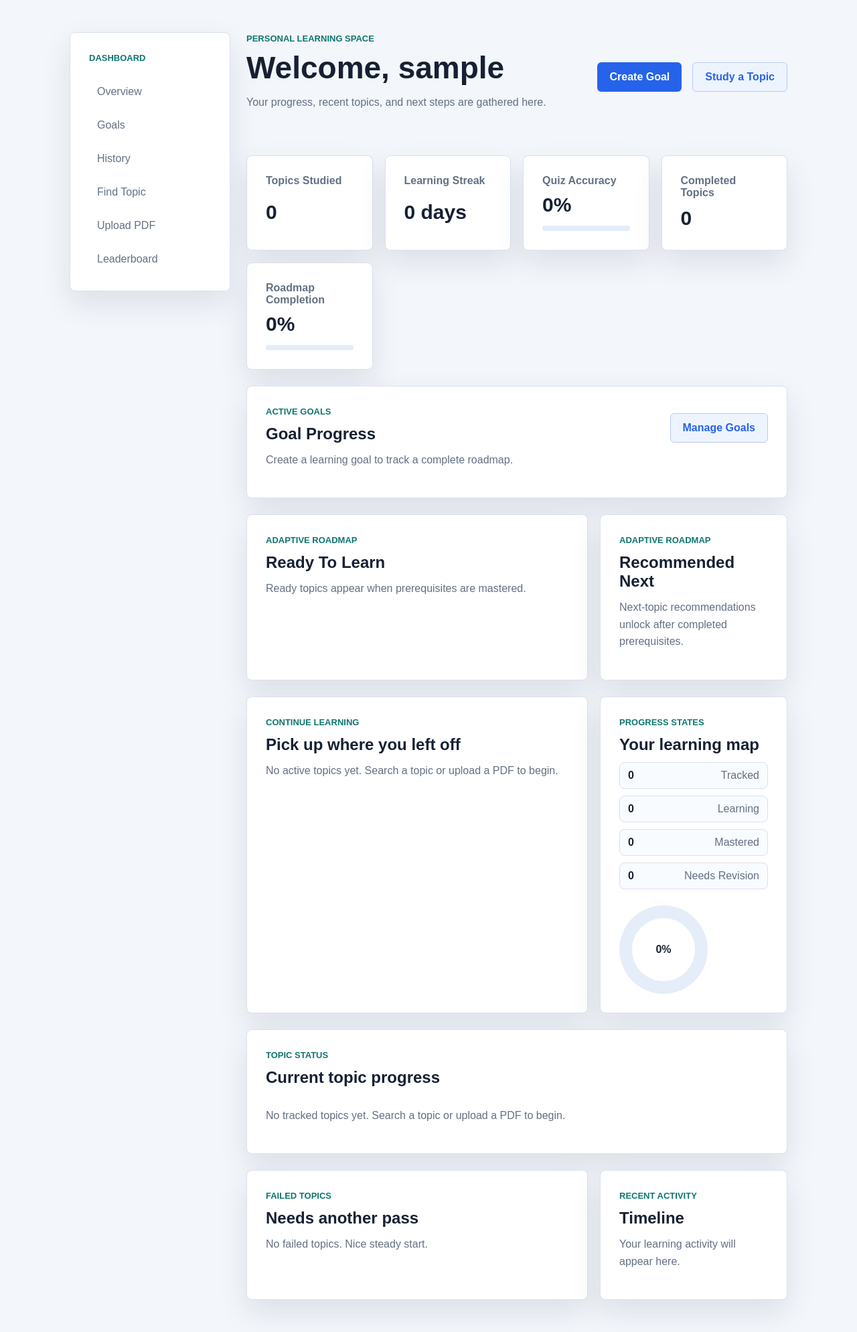
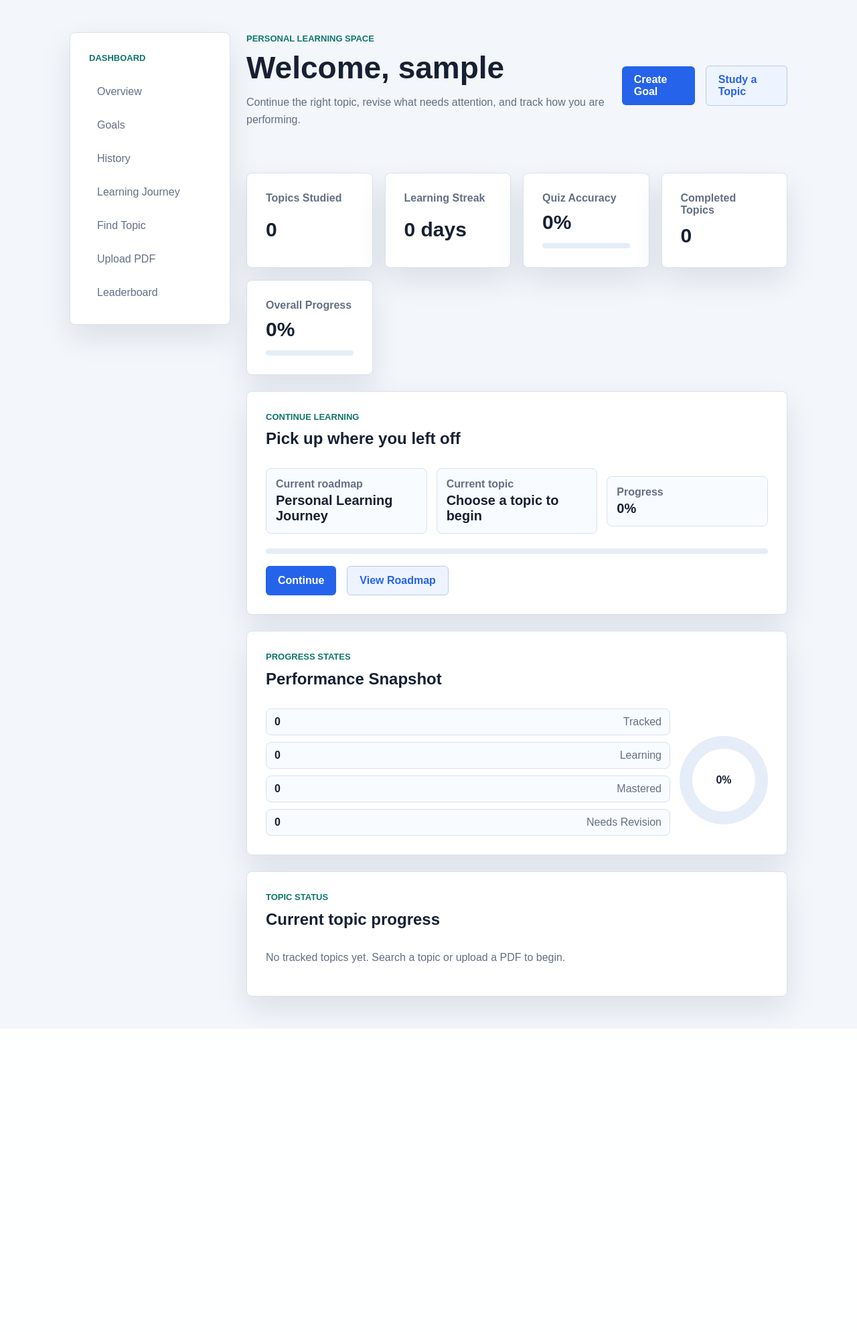
Before and after one commit to raiamisha25/ai-learnmate, a Flask app: page /dashboard in a window 1280 px wide. Shown: the part 71-2060 px from the top of the page at 67% size. After the commit the page ends 1607 px from the top, so only its background shows below. Run offline with Flask 3, Linux system fonts and the light colour scheme; the visitor is signed in with stand-in values (Sample User, id 1); data comes from the database, SQL or seed files in the repository; data that the repository does not hold is empty.

Commit message:
Redesign dashboard and stop tracking .env

```diff
--- a/static/styles.css
+++ b/static/styles.css
@@ -726,6 +726,43 @@ body.dark .review-item {
   color: var(--text);
 }
 
+.continue-card,
+.performance-card {
+  display: grid;
+  gap: 18px;
+}
+
+.continue-card-body,
+.performance-card-body {
+  display: grid;
+  grid-template-columns: repeat(auto-fit, minmax(220px, 1fr));
+  gap: 14px;
+  align-items: center;
+}
+
+.continue-card-body div {
+  display: grid;
+  gap: 4px;
+  padding: 14px;
+  border: 1px solid var(--line);
+  border-radius: 8px;
+  background: #f8fbff;
+}
+
+.continue-card-body span {
+  color: var(--muted);
+  font-weight: 800;
+}
+
+.continue-card-body strong {
+  color: var(--text);
+  font-size: 20px;
+}
+
+.performance-card-body {
+  grid-template-columns: minmax(0, 1fr) auto;
+}
+
 .topic-status-card {
   display: grid;
   gap: 18px;
@@ -794,6 +831,7 @@ body.dark .roadmap-note,
 body.dark .roadmap-item,
 body.dark .quiz-result-panel,
 body.dark .progress-state-list span,
+body.dark .continue-card-body div,
 body.dark .topic-status-group {
   background: #111827;
 }
@@ -1117,6 +1155,10 @@ body.dark .topic-status-group {
     grid-template-columns: 1fr;
   }
 
+  .performance-card-body {
+    grid-template-columns: 1fr;
+  }
+
   .result-grid {
     grid-template-columns: 1fr;
   }
--- a/templates/dashboard.html
+++ b/templates/dashboard.html
@@ -9,6 +9,7 @@
       <a href="{{ url_for('dashboard') }}">Overview</a>
       <a href="{{ url_for('goals') }}">Goals</a>
       <a href="{{ url_for('history') }}">History</a>
+      <a href="{{ url_for('study_path') }}">Learning Journey</a>
       <a href="{{ url_for('topic') }}">Find Topic</a>
       <a href="{{ url_for('upload') }}">Upload PDF</a>
       <a href="{{ url_for('leaderboard_page') }}">Leaderboard</a>
@@ -19,7 +20,7 @@
         <div>
           <p class="eyebrow">Personal Learning Space</p>
           <h1>Welcome, {{ g.user.username }}</h1>
-          <p class="muted">Your progress, recent topics, and next steps are gathered here.</p>
+          <p class="muted">Continue the right topic, revise what needs attention, and track how you are performing.</p>
         </div>
         <div class="actions compact">
           <a class="button" href="{{ url_for('goals') }}">Create Goal</a>
@@ -48,7 +49,7 @@
           <strong>{{ data.completed }}</strong>
         </div>
         <div class="card metric-card">
-          <span>Roadmap Completion</span>
+          <span>Overall Progress</span>
           <strong>{{ data.roadmap_completion }}%</strong>
           <div class="progress-track small">
             <div class="progress-bar" style="width: {{ data.roadmap_completion }}%"></div>
@@ -56,116 +57,48 @@
         </div>
       </section>
 
-      <section class="card">
+      {% set current_goal = data.active_goals[0] if data.active_goals else None %}
+      {% set current_item = data.continue_learning[0] if data.continue_learning else (data.progress[0] if data.progress else None) %}
+      {% set current_roadmap_name = current_goal.title if current_goal else "Personal Learning Journey" %}
+      {% set current_topic = current_goal.recommended_next_topic if current_goal and current_goal.recommended_next_topic else (current_item.topic if current_item else None) %}
+      {% set current_progress = current_goal.completion_percentage if current_goal else (current_item.completion_percentage if current_item else 0) %}
+
+      <section class="card continue-card">
         <div class="section-title">
           <div>
-            <p class="eyebrow">Active Goals</p>
-            <h2>Goal Progress</h2>
+            <p class="eyebrow">Continue Learning</p>
+            <h2>Pick up where you left off</h2>
           </div>
-          <a class="button secondary" href="{{ url_for('goals') }}">Manage Goals</a>
         </div>
-        {% if data.active_goals %}
-          <div class="goal-list compact-goal-list">
-            {% for goal in data.active_goals %}
-              <div class="goal-card compact-goal-card">
-                <div class="study-item-heading">
-                  <div>
-                    <h3>{{ goal.title }}</h3>
-                    <p>Recommended Next Topic: <strong>{{ goal.recommended_next_topic or "All topics completed" }}</strong></p>
-                  </div>
-                  <span class="status-pill status-learning">{{ goal.status }}</span>
-                </div>
-                <div class="progress-track small">
-                  <div class="progress-bar" style="width: {{ goal.completion_percentage }}%"></div>
-                </div>
-                <p>{{ goal.completion_percentage }}% complete</p>
-                {% if goal.recommended_next_topic %}
-                  <a class="button secondary" href="{{ url_for('quiz', topic=goal.recommended_next_topic) }}">Start Next Quiz</a>
-                {% endif %}
-              </div>
-            {% endfor %}
+        <div class="continue-card-body">
+          <div>
+            <span>Current roadmap</span>
+            <strong>{{ current_roadmap_name }}</strong>
           </div>
-        {% else %}
-          <p class="muted">Create a learning goal to track a complete roadmap.</p>
-        {% endif %}
-      </section>
-
-      <section class="dashboard-grid">
-        <div class="card">
-          <p class="eyebrow">Adaptive Roadmap</p>
-          <h2>Ready To Learn</h2>
-          {% if data.ready_to_learn %}
-            <div class="study-list">
-              {% for item in data.ready_to_learn %}
-                <div class="study-item">
-                  <div class="study-item-heading">
-                    <h3>{{ item.topic }}</h3>
-                    <span class="status-pill status-ready-to-learn">Ready To Learn</span>
-                  </div>
-                  <p>{{ item.reason }}</p>
-                  <a class="button secondary" href="{{ url_for('topic', topic=item.topic) }}">Open Guide</a>
-                </div>
-              {% endfor %}
-            </div>
-          {% else %}
-            <p class="muted">Ready topics appear when prerequisites are mastered.</p>
-          {% endif %}
+          <div>
+            <span>Current topic</span>
+            <strong>{{ current_topic or "Choose a topic to begin" }}</strong>
+          </div>
+          <div>
+            <span>Progress</span>
+            <strong>{{ current_progress }}%</strong>
+          </div>
         </div>
-
-        <div class="card">
-          <p class="eyebrow">Adaptive Roadmap</p>
-          <h2>Recommended Next</h2>
-          {% if data.recommended_next %}
-            <div class="study-list compact-study-list">
-              {% for item in data.recommended_next %}
-                <div class="study-item compact-study-item">
-                  <div class="study-item-heading">
-                    <h3>{{ item.topic }}</h3>
-                    <span class="status-pill status-recommended-next">Recommended Next</span>
-                  </div>
-                  <p>{{ item.reason }}</p>
-                  <a class="button secondary" href="{{ url_for('quiz', topic=item.topic) }}">Start Quiz</a>
-                </div>
-              {% endfor %}
-            </div>
-          {% else %}
-            <p class="muted">Next-topic recommendations unlock after completed prerequisites.</p>
-          {% endif %}
+        <div class="progress-track small">
+          <div class="progress-bar" style="width: {{ current_progress }}%"></div>
+        </div>
+        <div class="actions compact">
+          <a class="button" href="{{ url_for('quiz', topic=current_topic) if current_topic else url_for('topic') }}">Continue</a>
+          <a class="button secondary" href="{{ url_for('study_path') }}">View Roadmap</a>
         </div>
       </section>
 
-      <section class="dashboard-grid">
-        <div class="card">
-          <div class="section-title">
-            <div>
-              <p class="eyebrow">Continue Learning</p>
-              <h2>Pick up where you left off</h2>
-            </div>
-          </div>
-          {% if data.continue_learning %}
-            <div class="study-list">
-              {% for item in data.continue_learning %}
-                <div class="study-item">
-                  <div class="study-item-heading">
-                    <h3>{{ item.topic }}</h3>
-                    <span class="status-pill status-{{ item.display_status|lower|replace(' ', '-') }}">{{ item.display_status }}</span>
-                  </div>
-                  <div class="progress-track small">
-                    <div class="progress-bar" style="width: {{ item.completion_percentage }}%"></div>
-                  </div>
-                  <p>{{ item.completion_percentage }}% complete</p>
-                  <a class="button secondary" href="{{ url_for('quiz', topic=item.topic) }}">Practice Quiz</a>
-                </div>
-              {% endfor %}
-            </div>
-          {% else %}
-            <p class="muted">No active topics yet. Search a topic or upload a PDF to begin.</p>
-          {% endif %}
+      <section class="card performance-card">
+        <div>
+          <p class="eyebrow">Progress States</p>
+          <h2>Performance Snapshot</h2>
         </div>
-
-        <div class="card">
-          <p class="eyebrow">Progress States</p>
-          <h2>Your learning map</h2>
+        <div class="performance-card-body">
           <div class="progress-state-list">
             <span><b>{{ data.tracked_topics }}</b> Tracked</span>
             <span><b>{{ data.continue_learning|length }}</b> Learning</span>
@@ -284,38 +217,6 @@
         {% endif %}
       </section>
 
-      <section class="dashboard-grid">
-        <div class="card">
-          <p class="eyebrow">Failed Topics</p>
-          <h2>Needs another pass</h2>
-          {% if data.failed_topics %}
-            <ul class="mini-list">
-              {% for item in data.failed_topics %}
-                <li>{{ item.topic }} - last score {{ item.last_score }}%</li>
-              {% endfor %}
-            </ul>
-          {% else %}
-            <p class="muted">No failed topics. Nice steady start.</p>
-          {% endif %}
-        </div>
-
-        <div class="card">
-          <p class="eyebrow">Recent Activity</p>
-          <h2>Timeline</h2>
-          {% if data.recent_history %}
-            <ol class="timeline">
-              {% for item in data.recent_history %}
-                <li>
-                  <strong>{{ item.topic or item.action_type.replace('_', ' ').title() }}</strong>
-                  <span>{{ item.details or item.action_type.replace('_', ' ').title() }}</span>
-                </li>
-              {% endfor %}
-            </ol>
-          {% else %}
-            <p class="muted">Your learning activity will appear here.</p>
-          {% endif %}
-        </div>
-      </section>
     </div>
   </section>
 {% endblock %}
```
Also changed, not shown: test.py (added, +12 -0 lines), 1 other file.
